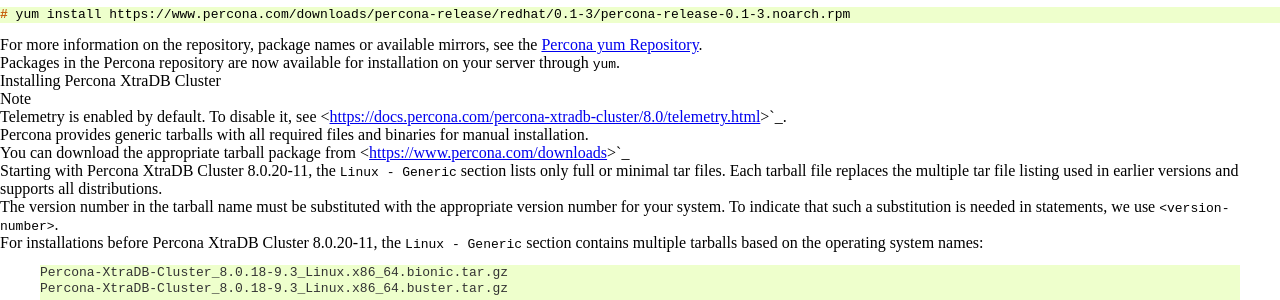
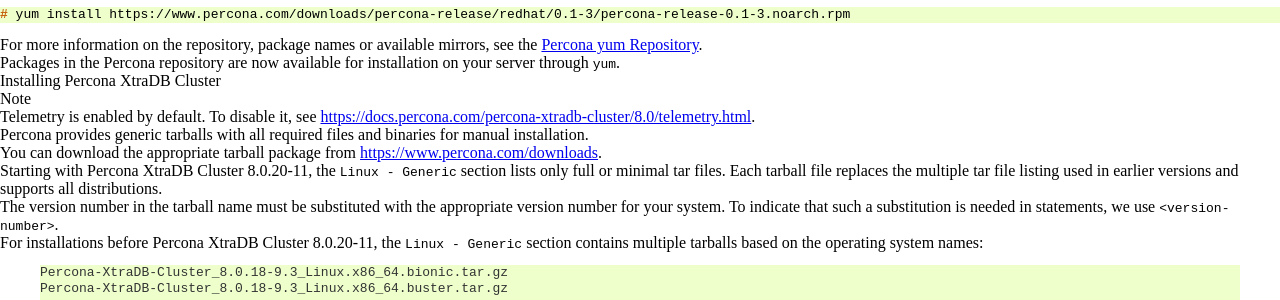
Before and after one commit to codership/documentation, a Sphinx documentation site: the page built from galeracluster/source/documentation/install-xtradb.rst, in a window 1280 px wide and 900 px high, scrolled down 961 px. Shown: the part 152-452 px from the top of the window. Built offline with Sphinx 7.4.7, drawn with Linux system fonts in a browser that asks for light colours; comment, search, counter and statistics services are not loaded; part of the change alters nothing that is shown.

Commit message:
Layout problems fixed

```diff
--- a/galeracluster/source/documentation/install-xtradb.rst
+++ b/galeracluster/source/documentation/install-xtradb.rst
@@ -140,11 +140,11 @@ Packages in the Percona repository are now available for installation on your se
 .. rst-class:: section-heading
 .. rubric:: Installing Percona XtraDB Cluster
 
-.. note::  Telemetry is enabled by default. To disable it, see <https://docs.percona.com/percona-xtradb-cluster/8.0/telemetry.html>`_.
+.. note::  Telemetry is enabled by default. To disable it, see `https://docs.percona.com/percona-xtradb-cluster/8.0/telemetry.html <https://docs.percona.com/percona-xtradb-cluster/8.0/telemetry.html>`_.
 
 Percona provides generic tarballs with all required files and binaries for manual installation.
 
-You can download the appropriate tarball package from <https://www.percona.com/downloads>`_
+You can download the appropriate tarball package from `https://www.percona.com/downloads <https://www.percona.com/downloads>`_.
 
 Starting with Percona XtraDB Cluster 8.0.20-11, the ``Linux - Generic`` section lists only full or minimal tar files. Each tarball file replaces the multiple tar file listing used in earlier versions and supports all distributions.
 
```
